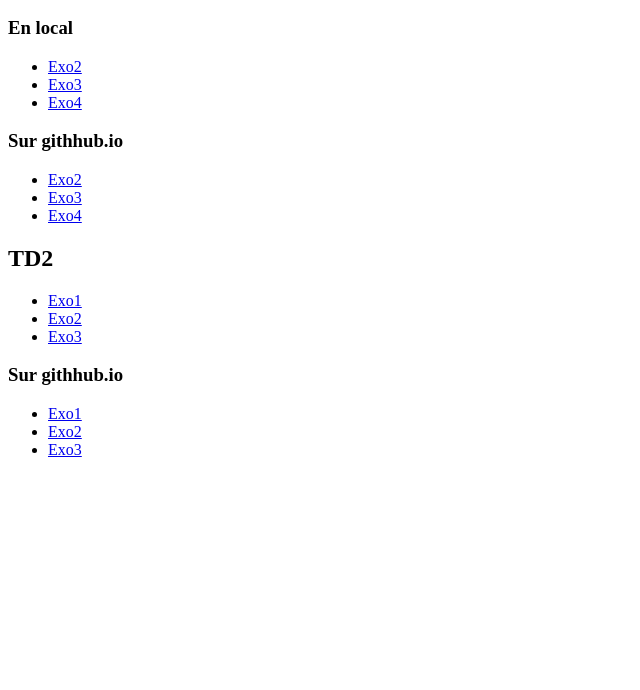
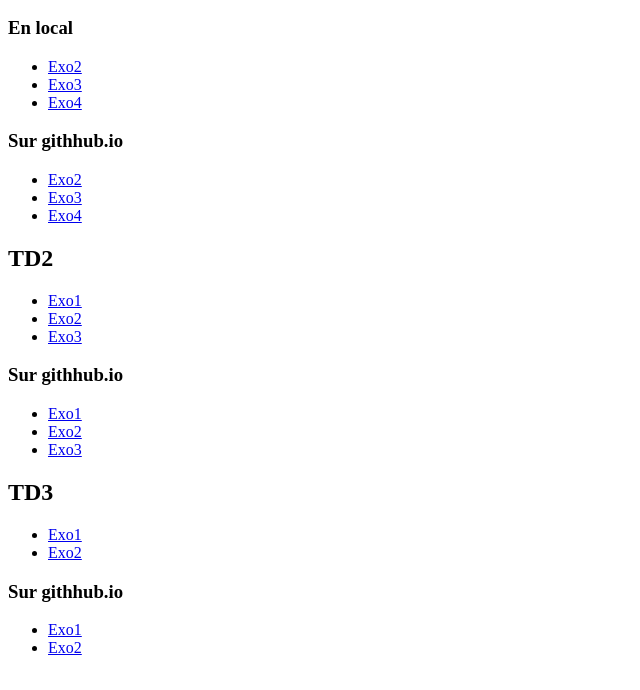
Before and after one commit to Thomas-Scherrer/ExosCarto, a plain HTML site: page index.html in a window 1280 px wide. Shown: the part 110-800 px from the top of the page, without its empty margins (0-640 px from the left). Drawn offline with Linux system fonts and the light colour scheme.

Commit message:
Init TD3

```diff
--- /dev/null
+++ b/TD3/Exo1/style.css
@@ -0,0 +1,4 @@
+html, body {
+    height: 100%;
+	padding: 0;
+}
--- /dev/null
+++ b/TD3/Exo2/style.css
@@ -0,0 +1,4 @@
+html, body {
+    height: 100%;
+	padding: 0;
+}
--- a/index.html
+++ b/index.html
@@ -43,5 +43,19 @@
         <a href="https://thomas-scherrer.github.io/ExosCarto/TD2/Exo3/">Exo3</a>
       </li>
     </ul>
+    <h2>TD3</h2>
+    <ul>
+      <li><a href="./TD3/Exo1/index.html">Exo1</a></li>
+      <li><a href="./TD3/Exo2/index.html">Exo2</a></li>
+    </ul>
+    <h3>Sur githhub.io</h3>
+    <ul>
+      <li>
+        <a href="https://thomas-scherrer.github.io/ExosCarto/TD3/Exo1/">Exo1</a>
+      </li>
+      <li>
+        <a href="https://thomas-scherrer.github.io/ExosCarto/TD3/Exo2/">Exo2</a>
+      </li>
+    </ul>
   </body>
 </html>
```
Also changed, not shown: TD3/Exo1/index.html (added, +11 -0 lines), TD3/Exo2/index.html (added, +11 -0 lines).
